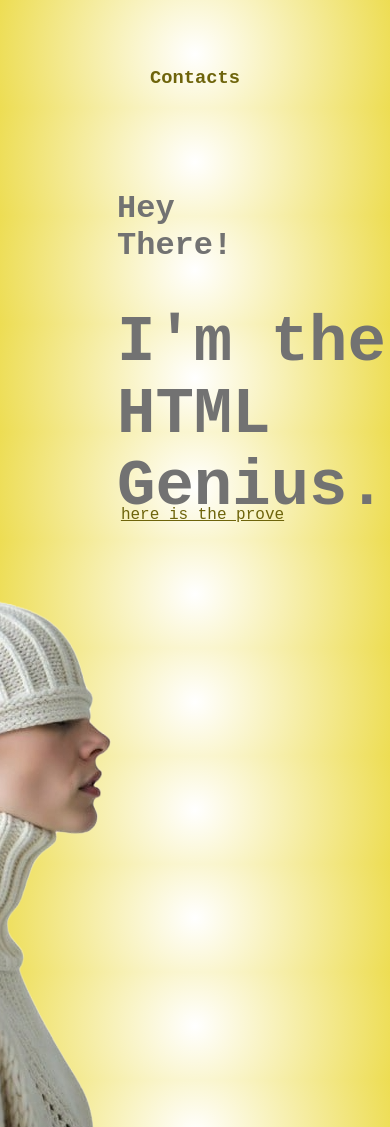
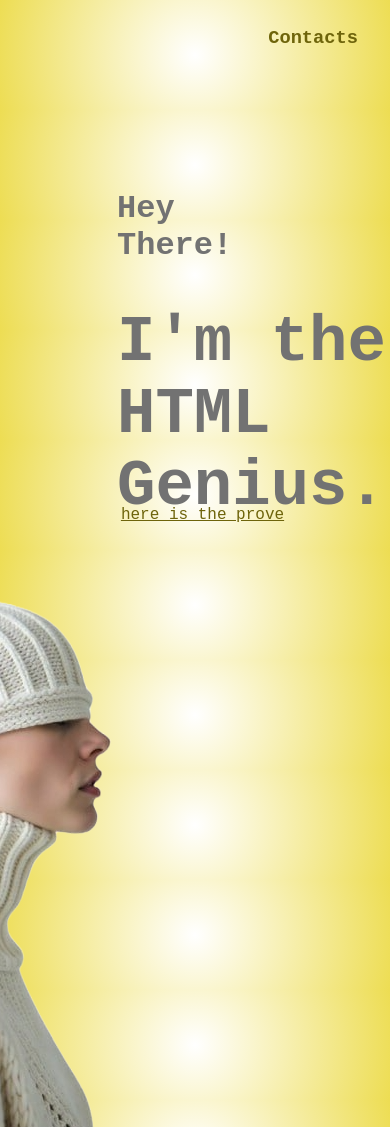
Before and after one commit to CipHer170/CipHer170.github.io, a plain HTML site: page index.html in a window 390 px wide. Drawn offline with Linux system fonts and the light colour scheme.

Commit message:
fixed bugs

```diff
--- a/style.css
+++ b/style.css
@@ -141,7 +141,7 @@ a {
     }
 
     /* ------- certs mobile ----------- */
-    .header {
+    .journey_header {
         display: block;
         text-align: center;
 
```
Also changed, not shown: certs.html (+1 -1 lines), index.html (+1 -1 lines).
